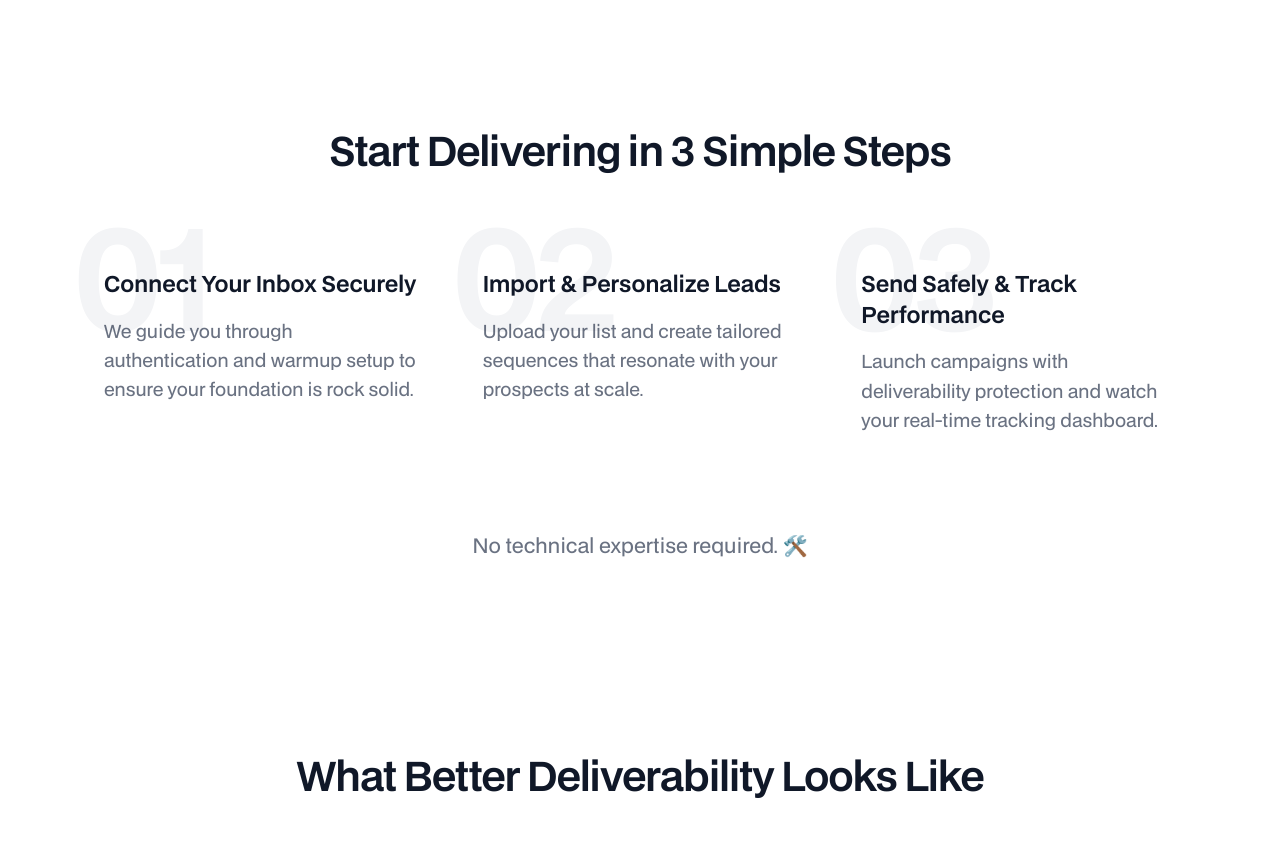
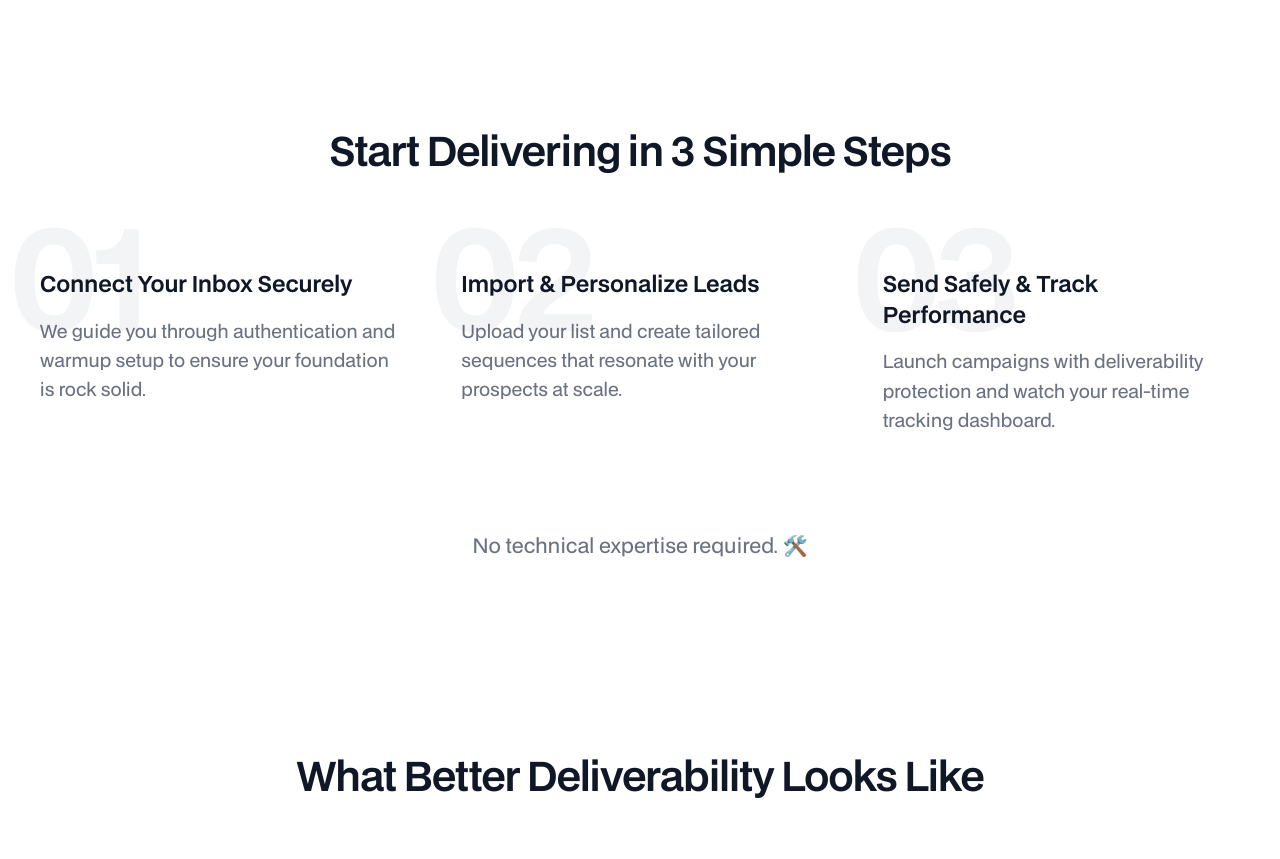
Before and after one commit to penguinmails/landing, an Astro site: page / in a window 1280 px wide. Shown: the part 4100-4959 px from the top of the page. Built offline with nearby package versions, Linux system fonts and the light colour scheme; Astro itself is replaced by a stand-in of ours.

Commit message:
style: adjust padding and spacing in DeliveringStepsSection for improved layout

```diff
--- a/src/components/pages/home/DeliveringStepsSection.astro
+++ b/src/components/pages/home/DeliveringStepsSection.astro
@@ -21,7 +21,7 @@ const steps = [
 ];
 ---
 
-<section class="container mx-auto max-w-6xl space-y-16 md:space-y-24">
+<section class="container mx-auto px-10 space-y-16 md:space-y-24">
   <div class="text-center">
     <h2
       class="text-3xl md:text-4xl lg:text-[40px] font-semibold text-gray-900 mx-auto text-center tracking-tight"
@@ -30,7 +30,9 @@ const steps = [
     </h2>
   </div>
 
-  <div class="grid grid-cols-1 md:grid-cols-3 gap-16 md:gap-10 lg:gap-16 px-10">
+  <div
+    class="grid grid-cols-1 md:grid-cols-3 gap-16 md:gap-10 lg:gap-16 px-10 sm:px-0"
+  >
     {
       steps.map((step) => (
         <div class="relative">
```
